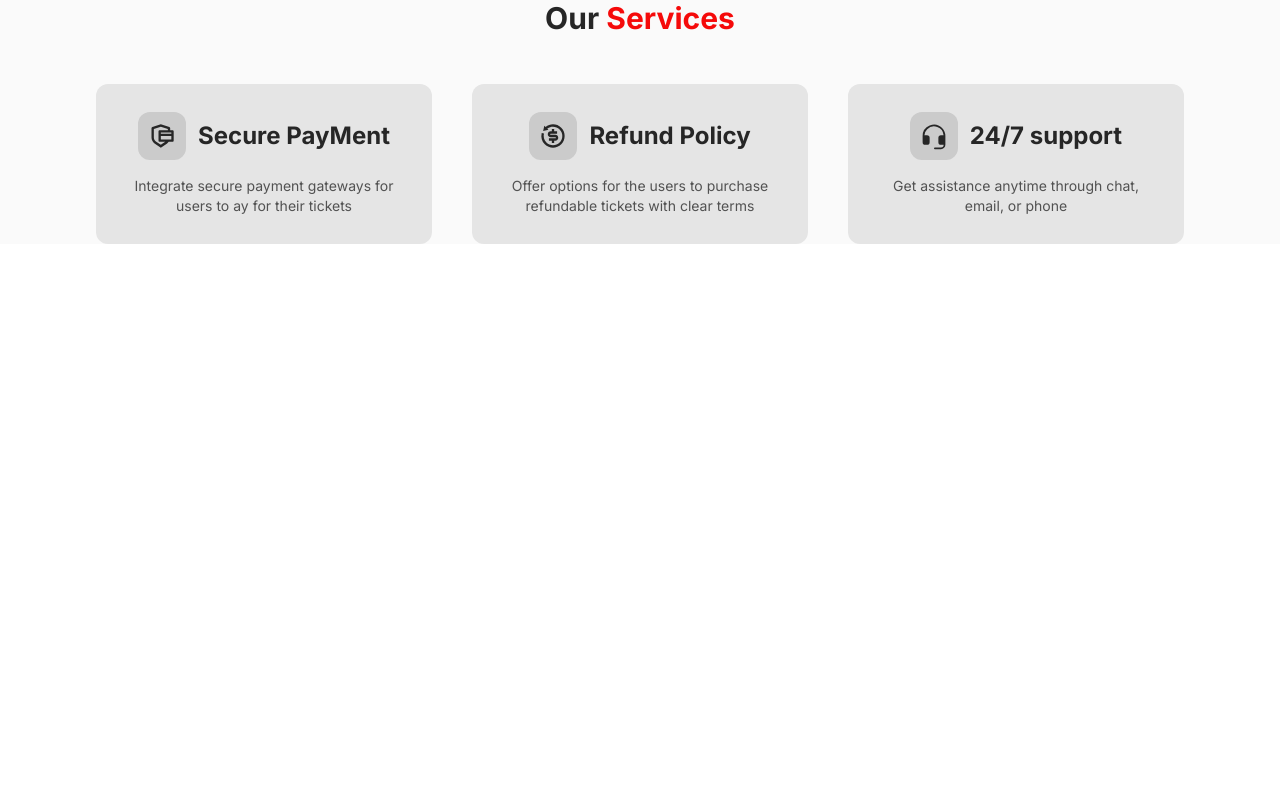
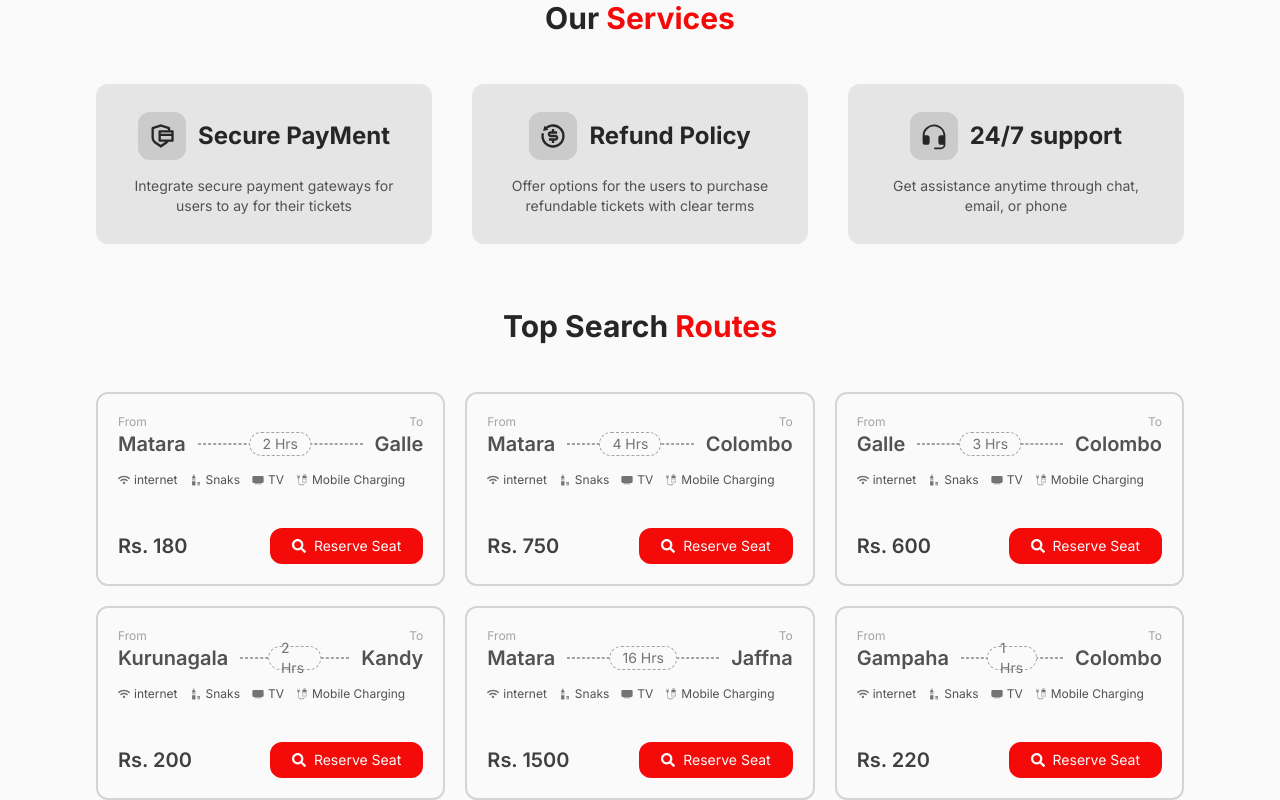
Before and after one commit to RithikRanaweera/Bus_Ticket_Booking, a React (Vite) app in the folder busticketbooking/: page / in a window 1280 px wide. Shown: the part 864-1664 px from the top of the page. Before the commit the page ends 1108 px from the top, so only its background shows below. Built offline with nearby package versions, Linux system fonts and the light colour scheme.

Commit message:
Done TopSearchRoutes section

```diff
--- /dev/null
+++ b/busticketbooking/src/components/topsearch/TopSearchCard.jsx
@@ -0,0 +1,95 @@
+import React from 'react'
+import { FaWifi } from 'react-icons/fa';
+import { GiWaterBottle } from 'react-icons/gi';
+import { GiCharging } from 'react-icons/gi';
+import { IoTv } from 'react-icons/io5';
+import { FaSearch } from 'react-icons/fa';
+
+
+const TopSearchCard = ({ routeFrom, routeTo, timeDuration, price }) => {
+    return (
+        <div className='w-full p-5 space-y-10 border-2 rounded-xl border-neutral-300'>
+            <div className="w-full space-y-3.5">
+                {/*Route*/}
+                <div className="space-y-0">
+                    <div className="flex items-center justify-between w-full">
+                        <p className="text-xs font-normal text-neutral-400">From</p>
+                        <p className="text-xs font-normal text-neutral-400">To</p>
+                    </div>
+
+                    <div className="flex items-center justify-between w-full gap-x-3">
+                        {/*From*/}
+                        <h1 className="text-xl font-semibold text-neutral-600">
+                            {routeFrom}
+                        </h1>
+
+                        {/*time duration */}
+                        <div className="relative flex-1 border border-dashed border-neutral-400">
+                            <p className="absolute flex items-center justify-center h-6 px-3 text-sm font-normal -translate-x-1/2 -translate-y-1/2 border border-dashed rounded-full w-fit top-1/2 left-1/2 bg-neutral-50 text-neutral-500 border-neutral-400 ">
+                                {timeDuration}
+                            </p>
+                        </div>
+
+                        {/* to */}
+                        <h1 className="text-xl font-semibold text-neutral-600">
+                            {routeTo}
+                        </h1>
+
+                    </div>
+                </div>
+
+                {/*Facilities*/}
+                <div className="flex flex-wrap items-center w-full gap-3">
+                    {/* first one */}
+                    <div className="flex items-center gap-x-1">
+                        <FaWifi className="w-3 h-3 text-neutral-500" />
+                        <p className="text-xs font-normal text-neutral-600">
+                            internet
+                        </p>
+                    </div>
+
+                    {/* second one */}
+                    <div className="flex items-center gap-x-1">
+                        <GiWaterBottle className="w-3 h-3 text-neutral-500" />
+                        <p className="text-xs font-normal text-neutral-600">
+                            Snaks
+                        </p>
+                    </div>
+                    {/* third one */}
+                    <div className="flex items-center gap-x-1">
+                        <IoTv className="w-3 h-3 text-neutral-500" />
+                        <p className="text-xs font-normal text-neutral-600">
+                            TV
+                        </p>
+                    </div>
+
+                    {/* fourth one */}
+                    <div className="flex items-center gap-x-1">
+                        <GiCharging className="w-3 h-3 text-neutral-500" />
+                        <p className="text-xs font-normal text-neutral-600">
+                            Mobile Charging
+                        </p>
+                    </div>
+
+                </div>
+
+
+            </div>
+
+            <div className="flex items-center justify-between w-full">
+                {/* price */}
+                <h1 className="text-xl font-semibold text-neutral-700">
+                    Rs. {price}
+                </h1>
+
+                <button className="flex items-center justify-center py-1.5 px-5 text-sm font-normal duration-300 ease-in-out border-2 w-fit bg-primary hover:bg-transparent border-primary hover:border-primary rounded-xl text-neutral-50 gap-x-2 hover:text-primary ">
+                    <FaSearch />
+                    Reserve Seat
+                </button>
+
+            </div>
+        </div>
+    )
+}
+
+export default TopSearchCard
--- a/busticketbooking/src/pages/home/Home.jsx
+++ b/busticketbooking/src/pages/home/Home.jsx
@@ -1,6 +1,7 @@
 import React from 'react'
 import Hero from './hero/Hero'
 import Services from './services/Services'
+import TopSearch from './topsearch/TopSearch'
 
 const Home = () => {
     return (
@@ -9,6 +10,8 @@ const Home = () => {
             <Hero/>
             {/*Services*/}
             <Services/>
+            {/*Top Search*/}
+            <TopSearch/>
         </div>
     )
 }
--- /dev/null
+++ b/busticketbooking/src/pages/home/topsearch/TopSearch.jsx
@@ -0,0 +1,32 @@
+import React from 'react'
+import RootLayout from '../../../layout/RootLayout'
+import TopSearchCard from '../../../components/topsearch/TopSearchCard'
+
+
+const TopSearch = () => {
+    return (
+        <RootLayout className="space-y-12">
+
+            {/* Tag */}
+            <div className="flex items-center justify-center w-full text-center">
+                <h1 className="text-3xl font-bold text-neutral-800">
+                    Top Search <span className='text-primary'>Routes</span>
+                </h1>
+            </div>
+
+
+        {/*top Search tickets routes Card */}
+        <div className="grid w-full grid-cols-3 gap-5">
+            <TopSearchCard routeFrom={"Matara"} routeTo={"Galle"} timeDuration={"2 Hrs"} price={"180"} />
+            <TopSearchCard routeFrom={"Matara"} routeTo={"Colombo"} timeDuration={"4 Hrs"} price={"750"} />
+            <TopSearchCard routeFrom={"Galle"} routeTo={"Colombo"} timeDuration={"3 Hrs"} price={"600"} />
+            <TopSearchCard routeFrom={"Kurunagala"} routeTo={"Kandy"} timeDuration={"2 Hrs"} price={"200"} />
+            <TopSearchCard routeFrom={"Matara"} routeTo={"Jaffna"} timeDuration={"16 Hrs"} price={"1500"} />
+            <TopSearchCard routeFrom={"Gampaha"} routeTo={"Colombo"} timeDuration={"1 Hrs"} price={"220"} />
+        </div>
+
+        </RootLayout>
+    )
+}
+
+export default TopSearch
```
